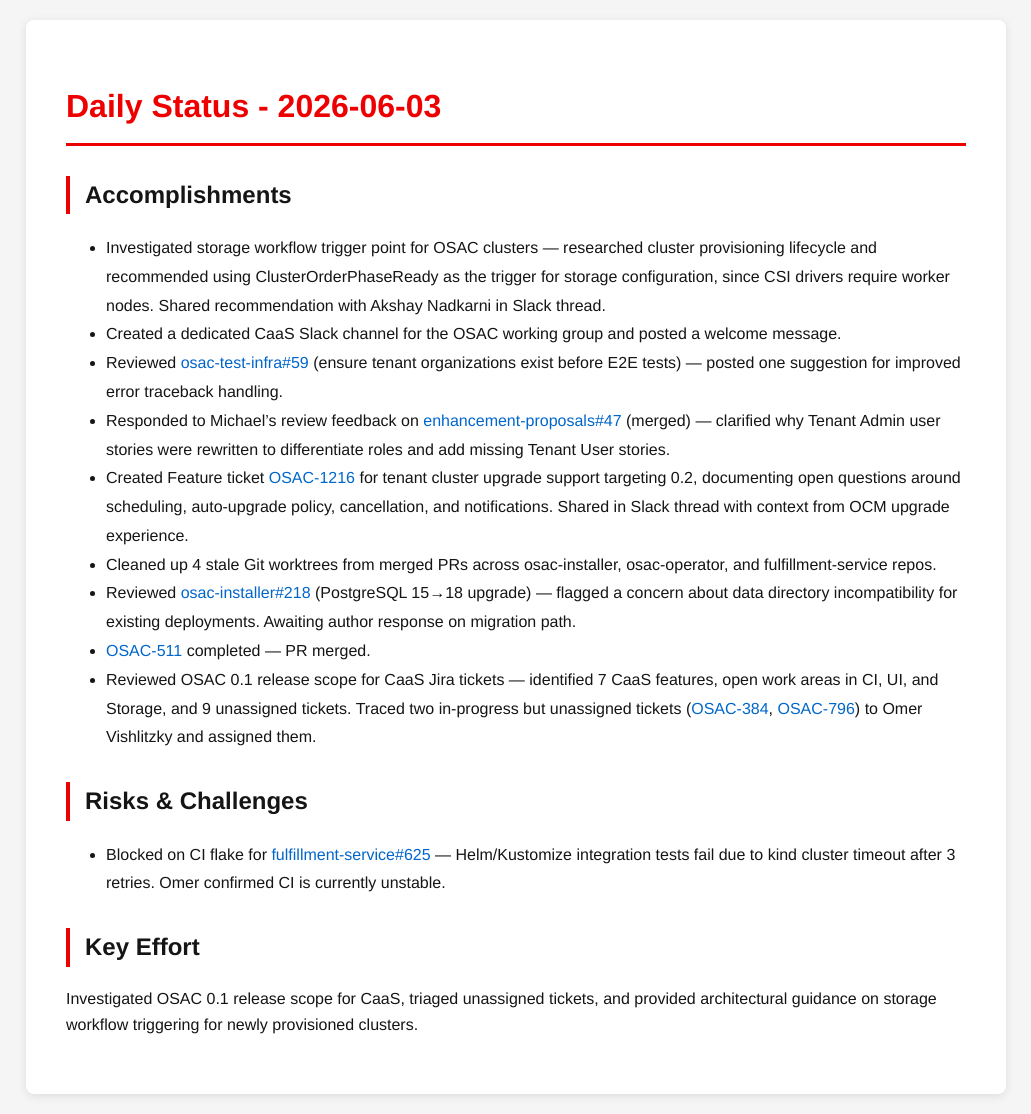
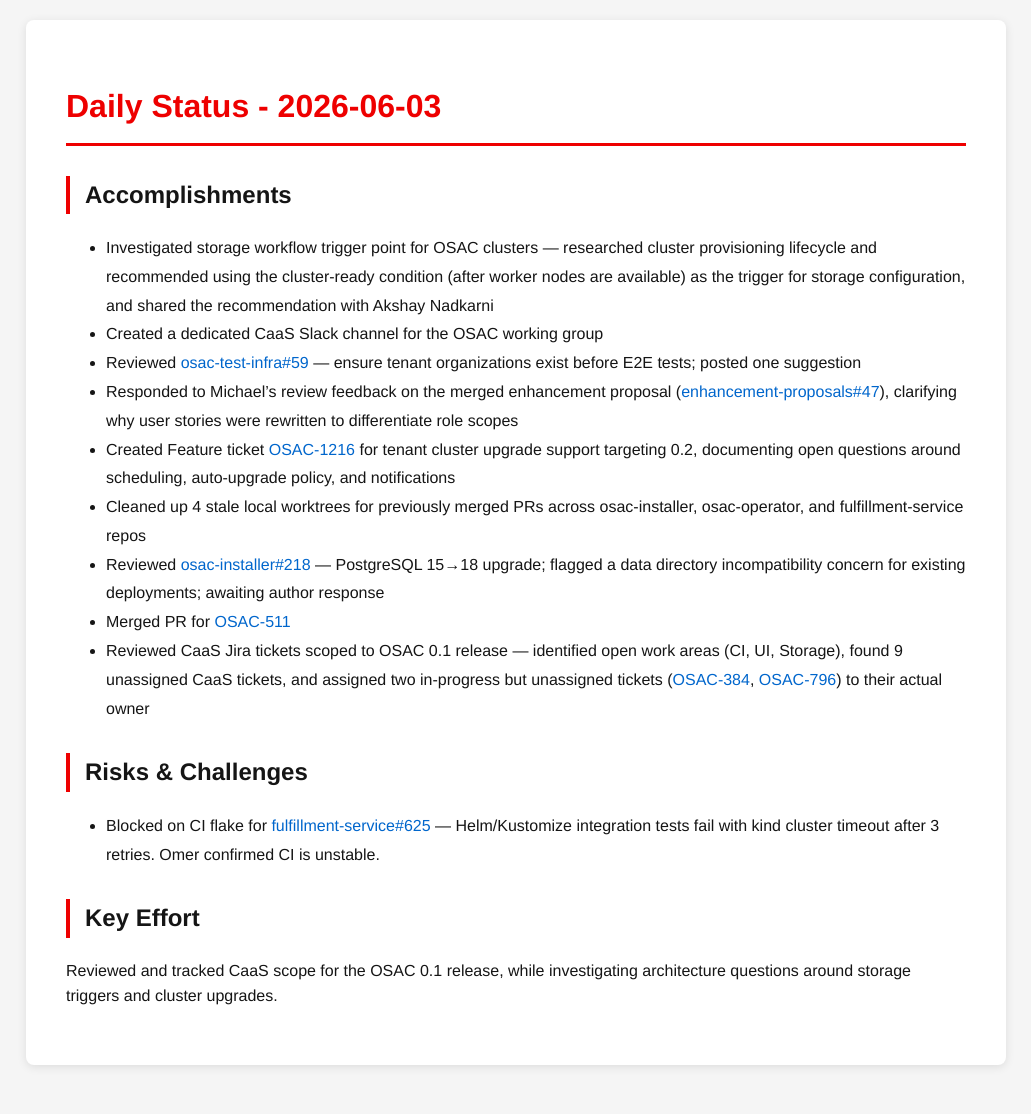
Before and after one commit to tzvatot/daily-status, a Jekyll site: the page built from 2026-06-03.md, in a window 1280 px wide. Shown: the whole page, without its empty margins (124-1155 px from the left). Built offline with Jekyll 4.4.1, drawn with Linux system fonts in a browser that asks for light colours; after the commit the page ends 1085 px from its top, so only the background shows below that.

Commit message:
Daily status update - 2026-06-03

```diff
--- a/2026-06-03.md
+++ b/2026-06-03.md
@@ -7,18 +7,18 @@
 # Daily Status - 2026-06-03
 
 ## Accomplishments
-- Investigated storage workflow trigger point for OSAC clusters — researched cluster provisioning lifecycle and recommended using ClusterOrderPhaseReady as the trigger for storage configuration, since CSI drivers require worker nodes. Shared recommendation with Akshay Nadkarni in Slack thread.
-- Created a dedicated CaaS Slack channel for the OSAC working group and posted a welcome message.
-- Reviewed [osac-test-infra#59](https://github.com/osac-project/osac-test-infra/pull/59) (ensure tenant organizations exist before E2E tests) — posted one suggestion for improved error traceback handling.
-- Responded to Michael's review feedback on [enhancement-proposals#47](https://github.com/osac-project/enhancement-proposals/pull/47) (merged) — clarified why Tenant Admin user stories were rewritten to differentiate roles and add missing Tenant User stories.
-- Created Feature ticket [OSAC-1216](https://redhat.atlassian.net/browse/OSAC-1216) for tenant cluster upgrade support targeting 0.2, documenting open questions around scheduling, auto-upgrade policy, cancellation, and notifications. Shared in Slack thread with context from OCM upgrade experience.
-- Cleaned up 4 stale Git worktrees from merged PRs across osac-installer, osac-operator, and fulfillment-service repos.
-- Reviewed [osac-installer#218](https://github.com/osac-project/osac-installer/pull/218) (PostgreSQL 15→18 upgrade) — flagged a concern about data directory incompatibility for existing deployments. Awaiting author response on migration path.
-- [OSAC-511](https://redhat.atlassian.net/browse/OSAC-511) completed — PR merged.
-- Reviewed OSAC 0.1 release scope for CaaS Jira tickets — identified 7 CaaS features, open work areas in CI, UI, and Storage, and 9 unassigned tickets. Traced two in-progress but unassigned tickets ([OSAC-384](https://redhat.atlassian.net/browse/OSAC-384), [OSAC-796](https://redhat.atlassian.net/browse/OSAC-796)) to Omer Vishlitzky and assigned them.
+- Investigated storage workflow trigger point for OSAC clusters — researched cluster provisioning lifecycle and recommended using the cluster-ready condition (after worker nodes are available) as the trigger for storage configuration, and shared the recommendation with Akshay Nadkarni
+- Created a dedicated CaaS Slack channel for the OSAC working group
+- Reviewed [osac-test-infra#59](https://github.com/osac-project/osac-test-infra/pull/59) — ensure tenant organizations exist before E2E tests; posted one suggestion
+- Responded to Michael's review feedback on the merged enhancement proposal ([enhancement-proposals#47](https://github.com/osac-project/enhancement-proposals/pull/47)), clarifying why user stories were rewritten to differentiate role scopes
+- Created Feature ticket [OSAC-1216](https://redhat.atlassian.net/browse/OSAC-1216) for tenant cluster upgrade support targeting 0.2, documenting open questions around scheduling, auto-upgrade policy, and notifications
+- Cleaned up 4 stale local worktrees for previously merged PRs across osac-installer, osac-operator, and fulfillment-service repos
+- Reviewed [osac-installer#218](https://github.com/osac-project/osac-installer/pull/218) — PostgreSQL 15→18 upgrade; flagged a data directory incompatibility concern for existing deployments; awaiting author response
+- Merged PR for [OSAC-511](https://redhat.atlassian.net/browse/OSAC-511)
+- Reviewed CaaS Jira tickets scoped to OSAC 0.1 release — identified open work areas (CI, UI, Storage), found 9 unassigned CaaS tickets, and assigned two in-progress but unassigned tickets ([OSAC-384](https://redhat.atlassian.net/browse/OSAC-384), [OSAC-796](https://redhat.atlassian.net/browse/OSAC-796)) to their actual owner
 
 ## Risks & Challenges
-- Blocked on CI flake for [fulfillment-service#625](https://github.com/osac-project/fulfillment-service/pull/625) — Helm/Kustomize integration tests fail due to kind cluster timeout after 3 retries. Omer confirmed CI is currently unstable.
+- Blocked on CI flake for [fulfillment-service#625](https://github.com/osac-project/fulfillment-service/pull/625) — Helm/Kustomize integration tests fail with kind cluster timeout after 3 retries. Omer confirmed CI is unstable.
 
 ## Key Effort
-Investigated OSAC 0.1 release scope for CaaS, triaged unassigned tickets, and provided architectural guidance on storage workflow triggering for newly provisioned clusters.
+Reviewed and tracked CaaS scope for the OSAC 0.1 release, while investigating architecture questions around storage triggers and cluster upgrades.
```
